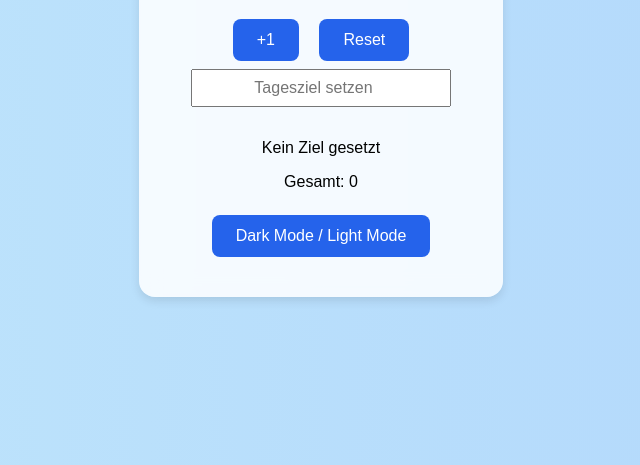
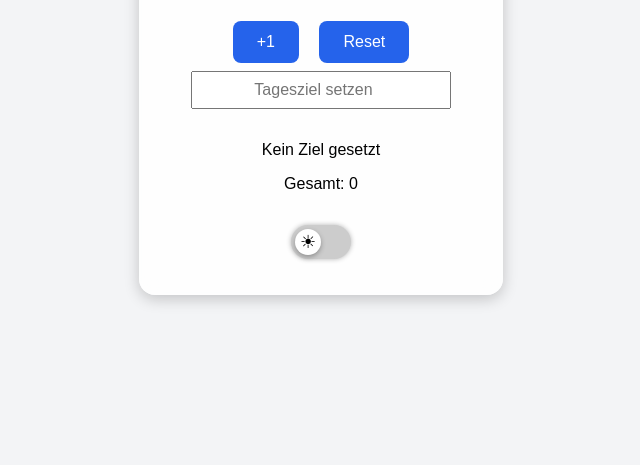
Before and after one commit to lewuy/dhikr-counter, a plain HTML site: page index.html in a window 1280 px wide. Shown: the part 335-800 px from the top of the page, without its empty margins (319-959 px from the left). Drawn offline with Linux system fonts and the light colour scheme.

Commit message:
Add files via upload

```diff
--- a/index.html
+++ b/index.html
@@ -13,40 +13,16 @@
       justify-content: center;
       height: 100vh;
       margin: 0;
+      background-color: var(--bg-color, #f3f4f6);
       color: var(--text-color, #000);
       transition: background 0.5s, color 0.5s;
-      overflow: hidden;
-    }
-
-    /* Animierter Hintergrund */
-    body::before {
-      content: '';
-      position: absolute;
-      top: 0;
-      left: 0;
-      width: 100%;
-      height: 100%;
-      z-index: -1;
-      background: linear-gradient(270deg, #a1c4fd, #c2e9fb, #fbc2eb, #a6c1ee);
-      background-size: 800% 800%;
-      animation: gradientFlow 20s ease infinite;
-    }
-
-    @keyframes gradientFlow {
-      0% {background-position: 0% 50%;}
-      50% {background-position: 100% 50%;}
-      100% {background-position: 0% 50%;}
-    }
-
-    .dark-mode body::before {
-      background: linear-gradient(270deg, #0f2027, #203a43, #2c5364);
     }
 
     .card {
       background: var(--card-bg, rgba(255,255,255,0.85));
       padding: 2rem;
       border-radius: 1rem;
-      box-shadow: 0 4px 10px rgba(0,0,0,0.1);
+      box-shadow: 0 4px 15px rgba(0,0,0,0.2);
       text-align: center;
       width: 300px;
       position: relative;
@@ -56,14 +32,67 @@
 
     h1 { margin-bottom: 1rem; }
     .count { font-size: 3rem; margin: 1rem 0; }
-    button { margin: 0.5rem; padding: 0.75rem 1.5rem; font-size: 1rem; border: none; border-radius: 0.5rem; cursor: pointer; background: #2563eb; color: white; transition: background 0.3s; }
-    button:hover { background: #1e40af; }
+    button { margin: 0.5rem; padding: 0.75rem 1.5rem; font-size: 1rem; border: none; border-radius: 0.5rem; cursor: pointer; background: #2563eb; color: white; transition: background 0.3s, transform 0.2s; }
+    button:hover { background: #1e40af; transform: scale(1.05); }
     input { padding: 0.5rem; font-size: 1rem; width: 80%; margin-bottom: 1rem; text-align: center; }
     .stats { margin-top: 1rem; font-size: 1rem; }
 
+    /* Dark Mode Styles */
     .dark-mode {
+      --bg-color: #1e1e1e;
       --text-color: #f3f4f6;
       --card-bg: rgba(44,44,44,0.85);
+    }
+
+    /* Toggle Switch */
+    .switch {
+      position: relative;
+      display: inline-block;
+      width: 60px;
+      height: 34px;
+      margin-top: 1rem;
+    }
+
+    .switch input { display: none; }
+
+    .slider {
+      position: absolute;
+      cursor: pointer;
+      top: 0;
+      left: 0;
+      right: 0;
+      bottom: 0;
+      background-color: #ccc;
+      transition: 0.4s;
+      border-radius: 34px;
+      box-shadow: 0 0 5px rgba(0,0,0,0.3);
+    }
+
+    .slider:before {
+      position: absolute;
+      content: '\2600'; /* Sonne */
+      height: 26px;
+      width: 26px;
+      left: 4px;
+      bottom: 4px;
+      background-color: white;
+      transition: 0.4s;
+      border-radius: 50%;
+      display: flex;
+      align-items: center;
+      justify-content: center;
+      font-size: 18px;
+      box-shadow: 0 2px 5px rgba(0,0,0,0.3);
+    }
+
+    input:checked + .slider {
+      background-color: #2196F3;
+      box-shadow: 0 0 10px rgba(33,150,243,0.5);
+    }
+
+    input:checked + .slider:before {
+      transform: translateX(26px);
+      content: '\263E'; /* Mond */
     }
   </style>
 </head>
@@ -83,7 +112,10 @@
       <p>Gesamt: <span id="total">0</span></p>
     </div>
 
-    <button onclick="toggleDarkMode()">Dark Mode / Light Mode</button>
+    <label class="switch">
+      <input type="checkbox" id="modeToggle" onchange="toggleDarkMode()">
+      <span class="slider"></span>
+    </label>
   </div>
 
   <audio id="clickSound" src="https://www.soundjay.com/button/beep-07.wav"></audio>
@@ -101,8 +133,12 @@
     const goalStatus = document.getElementById('goalStatus');
     const clickSound = document.getElementById('clickSound');
     const goalSound = document.getElementById('goalSound');
+    const modeToggle = document.getElementById('modeToggle');
 
-    if(darkMode) document.body.classList.add('dark-mode');
+    if(darkMode){
+      document.body.classList.add('dark-mode');
+      modeToggle.checked = true;
+    }
 
     function updateDisplay() {
       countDisplay.textContent = count;
```
